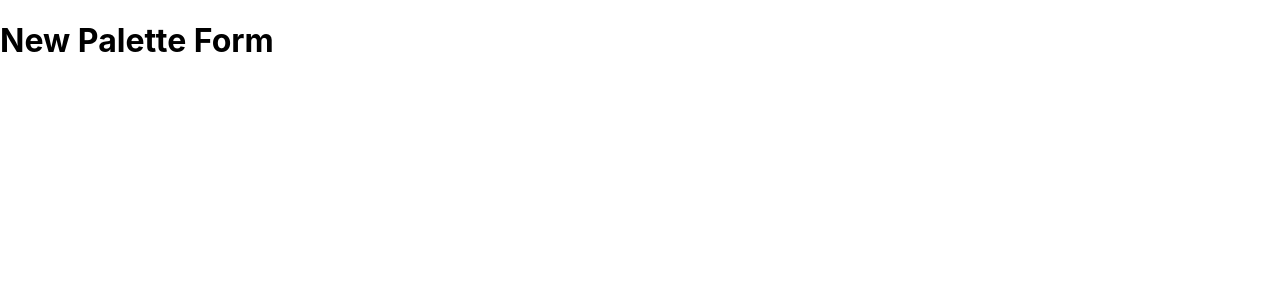
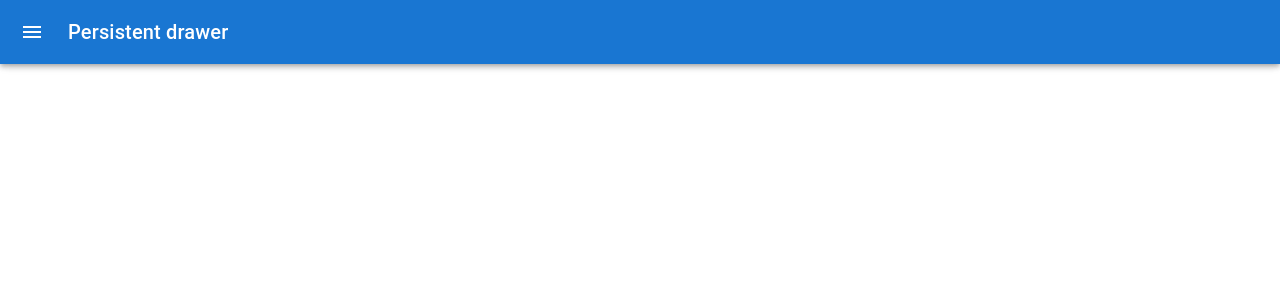
Before and after one commit to elciosato/react-colors-palette, a React (Create React App) app: page /palette/new in a window 1280 px wide. Shown: the top 300 px of the page. Built offline with nearby package versions, Linux system fonts and the light colour scheme.

Commit message:
Add Drawer to NewPaletteForm

```diff
--- a/src/NewPaletteForm.js
+++ b/src/NewPaletteForm.js
@@ -1,3 +1,117 @@
+import React from "react";
+import { styled, useTheme } from "@mui/material/styles";
+import Box from "@mui/material/Box";
+import Drawer from "@mui/material/Drawer";
+import CssBaseline from "@mui/material/CssBaseline";
+import MuiAppBar from "@mui/material/AppBar";
+import Toolbar from "@mui/material/Toolbar";
+import Typography from "@mui/material/Typography";
+import Divider from "@mui/material/Divider";
+import IconButton from "@mui/material/IconButton";
+import MenuIcon from "@mui/icons-material/Menu";
+import ChevronLeftIcon from "@mui/icons-material/ChevronLeft";
+
+const drawerWidth = 240;
+
+const Main = styled("main", { shouldForwardProp: (prop) => prop !== "open" })(
+  ({ theme, open }) => ({
+    flexGrow: 1,
+    padding: theme.spacing(3),
+    transition: theme.transitions.create("margin", {
+      easing: theme.transitions.easing.sharp,
+      duration: theme.transitions.duration.leavingScreen,
+    }),
+    marginLeft: `-${drawerWidth}px`,
+    ...(open && {
+      transition: theme.transitions.create("margin", {
+        easing: theme.transitions.easing.easeOut,
+        duration: theme.transitions.duration.enteringScreen,
+      }),
+      marginLeft: 0,
+    }),
+  })
+);
+
+const AppBar = styled(MuiAppBar, {
+  shouldForwardProp: (prop) => prop !== "open",
+})(({ theme, open }) => ({
+  transition: theme.transitions.create(["margin", "width"], {
+    easing: theme.transitions.easing.sharp,
+    duration: theme.transitions.duration.leavingScreen,
+  }),
+  ...(open && {
+    width: `calc(100% - ${drawerWidth}px)`,
+    marginLeft: `${drawerWidth}px`,
+    transition: theme.transitions.create(["margin", "width"], {
+      easing: theme.transitions.easing.easeOut,
+      duration: theme.transitions.duration.enteringScreen,
+    }),
+  }),
+}));
+
+const DrawerHeader = styled("div")(({ theme }) => ({
+  display: "flex",
+  alignItems: "center",
+  padding: theme.spacing(0, 1),
+  // necessary for content to be below app bar
+  ...theme.mixins.toolbar,
+  justifyContent: "flex-end",
+}));
+
 export default function NewPaletteForm(props) {
-  return <h1>New Palette Form</h1>;
+  const theme = useTheme();
+  const [open, setOpen] = React.useState(false);
+
+  const handleDrawerOpen = () => {
+    setOpen(true);
+  };
+
+  const handleDrawerClose = () => {
+    setOpen(false);
+  };
+
+  return (
+    <Box sx={{ display: "flex" }}>
+      <CssBaseline />
+      <AppBar position="fixed" open={open}>
+        <Toolbar>
+          <IconButton
+            color="inherit"
+            aria-label="open drawer"
+            onClick={handleDrawerOpen}
+            edge="start"
+            sx={{ mr: 2, ...(open && { display: "none" }) }}
+          >
+            <MenuIcon />
+          </IconButton>
+          <Typography variant="h6" noWrap component="div">
+            Persistent drawer
+          </Typography>
+        </Toolbar>
+      </AppBar>
+      <Drawer
+        sx={{
+          width: drawerWidth,
+          flexShrink: 0,
+          "& .MuiDrawer-paper": {
+            width: drawerWidth,
+            boxSizing: "border-box",
+          },
+        }}
+        variant="persistent"
+        anchor="left"
+        open={open}
+      >
+        <DrawerHeader>
+          <IconButton onClick={handleDrawerClose}>
+            <ChevronLeftIcon />
+          </IconButton>
+        </DrawerHeader>
+        <Divider />
+      </Drawer>
+      <Main open={open}>
+        <DrawerHeader />
+      </Main>
+    </Box>
+  );
 }
```
